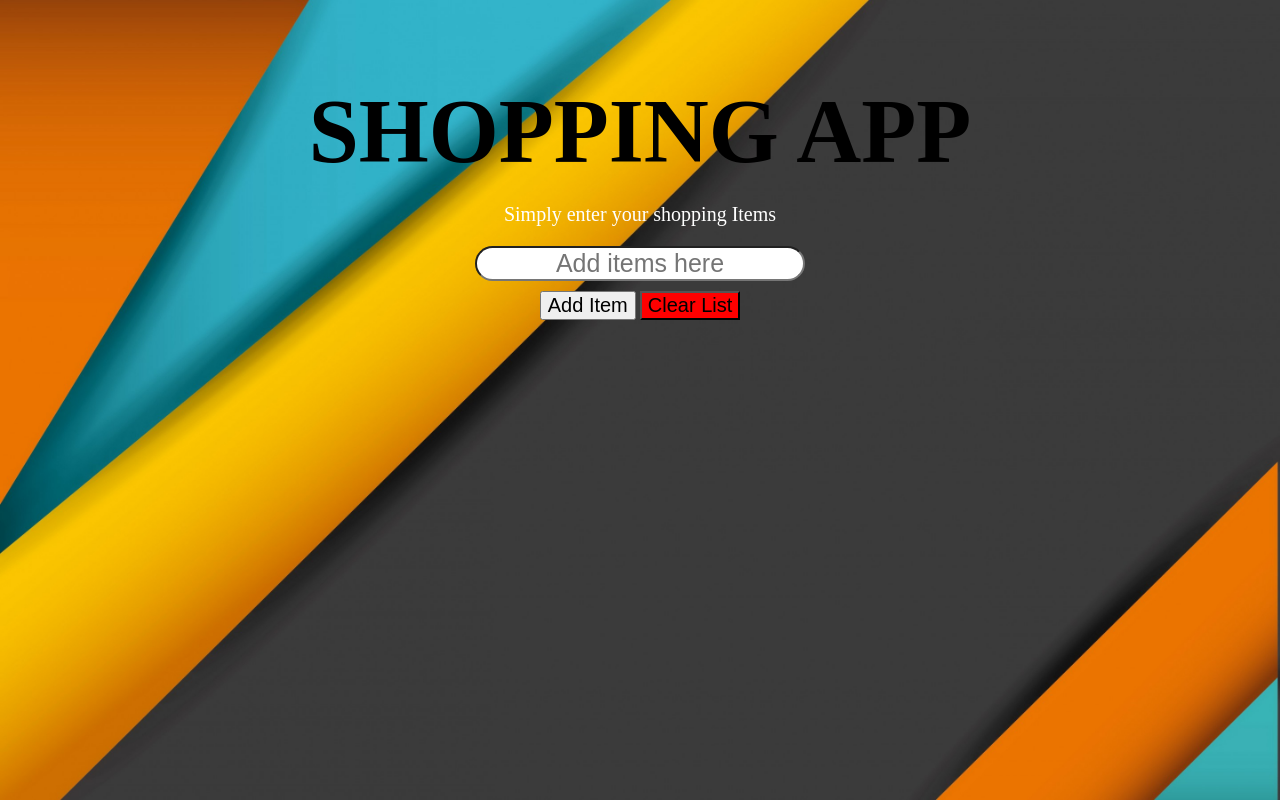
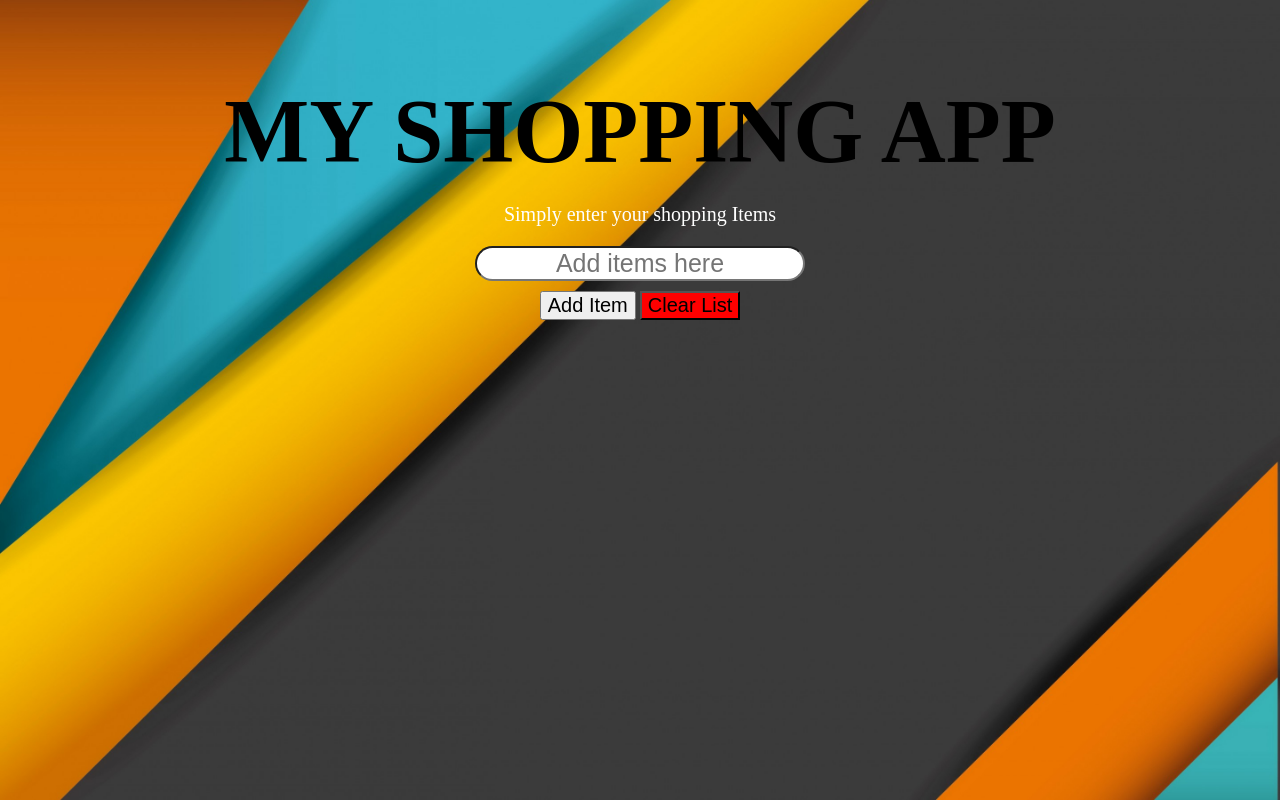
Before and after one commit to hybistech/My-shopping-list-App, a plain HTML site: page index.html in a window 1280 px wide. Drawn offline with Linux system fonts and the light colour scheme.

Commit message:
just testing

```diff
--- a/index.html
+++ b/index.html
@@ -6,7 +6,7 @@
 </head>
 <body>
 	<div id="shopping-app">
-		<h1>Shopping App</h1>
+		<h1>My Shopping App</h1>
 		<p>Simply enter your shopping Items</p>
 		<input id="itemInput" placeholder="Add items here" type="text" name=""><br>
 		<button id="btnEnter">Add Item</button>
```
